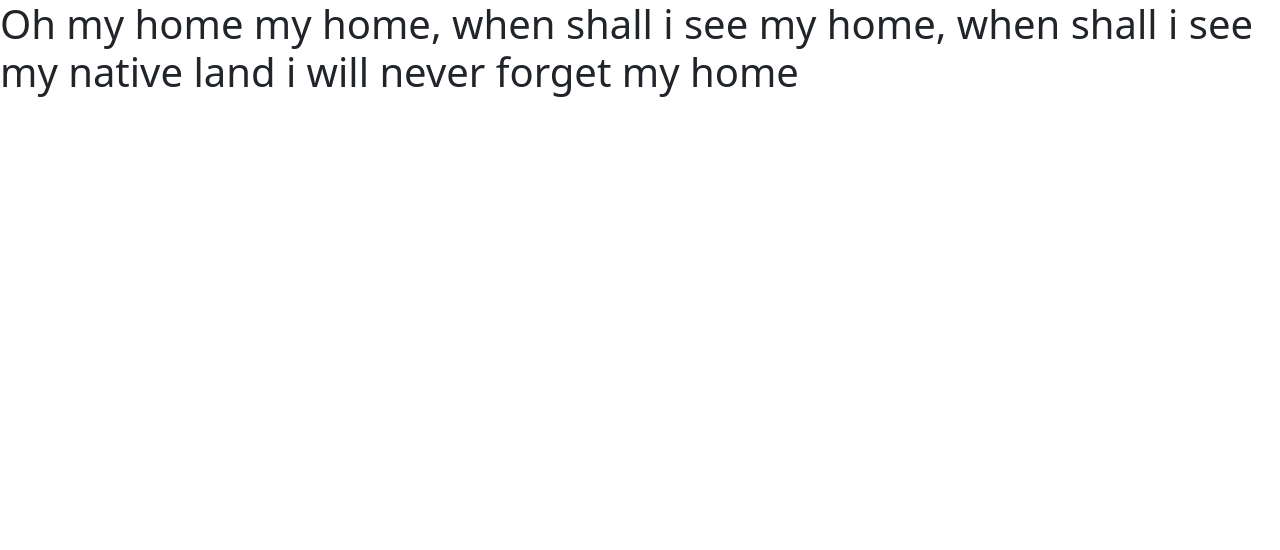
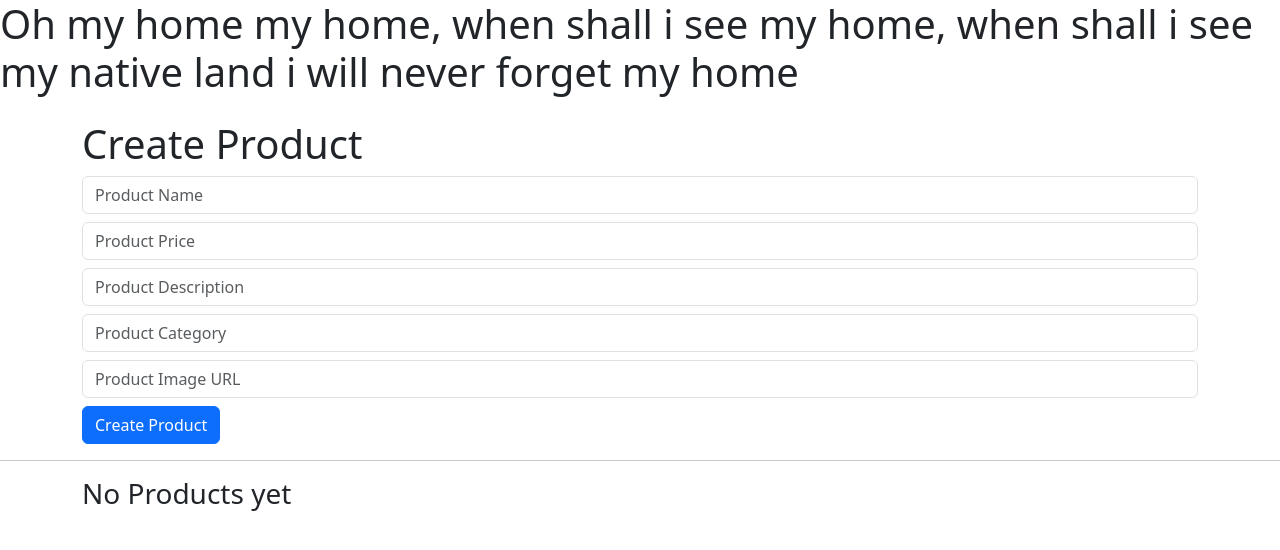
Before and after one commit to petertechy/june_react_2025, a React (Vite) app: page / in a window 1280 px wide. Shown: the top 550 px of the page. Built offline with nearby package versions, Linux system fonts and the light colour scheme.

Commit message:
Update LandingPage.jsx to reflect new product section changes

```diff
--- a/src/pages/LandingPage.jsx
+++ b/src/pages/LandingPage.jsx
@@ -1,9 +1,11 @@
 import React from 'react'
+import Product from '../components/Product'
 
 const LandingPage = () => {
   return (
     <div>
       <h1>Oh my home my home, when shall i see my home, when shall i see my native land i will never forget my home</h1>
+      <Product/>
     </div>
   )
 }
```
